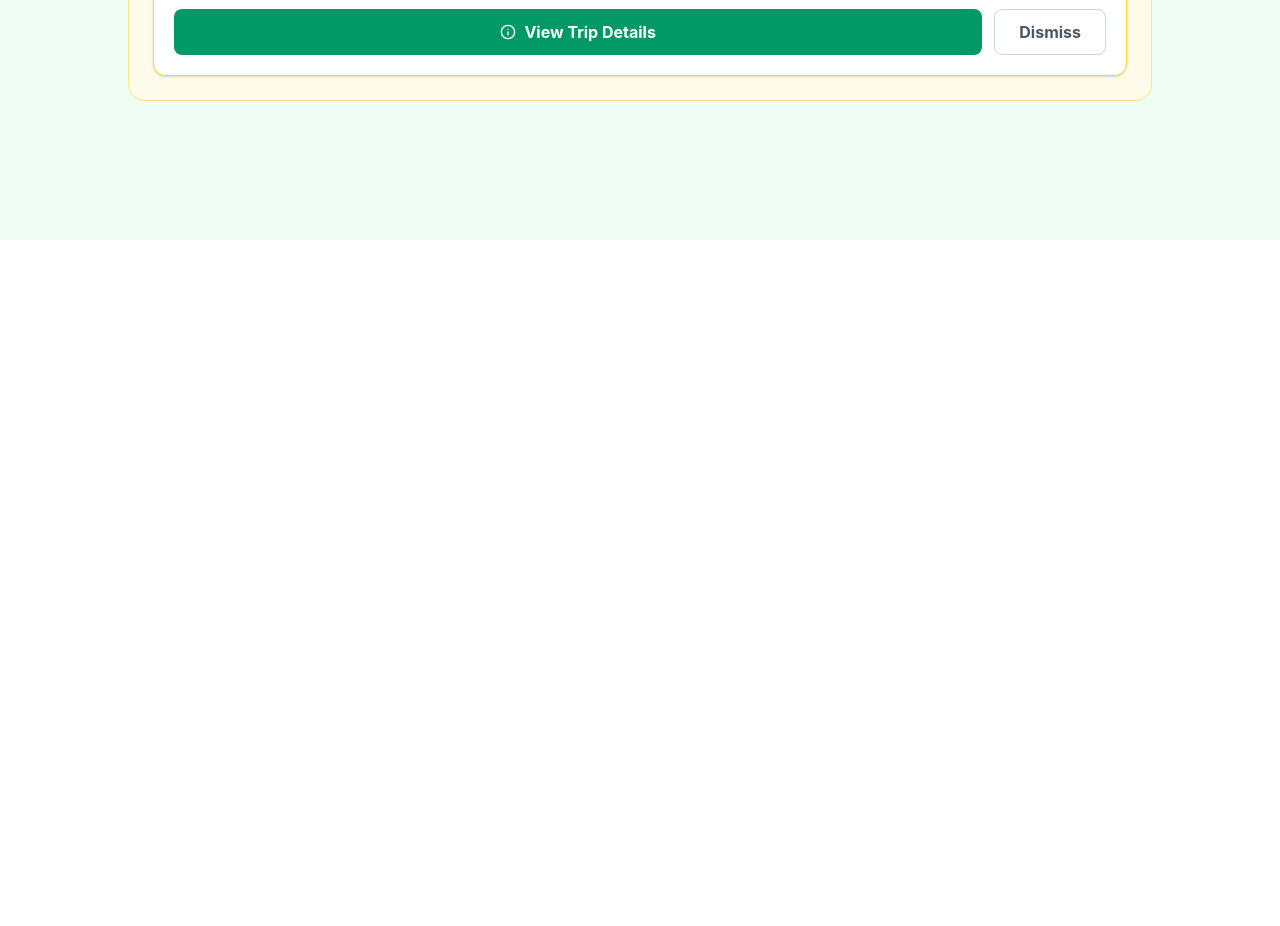
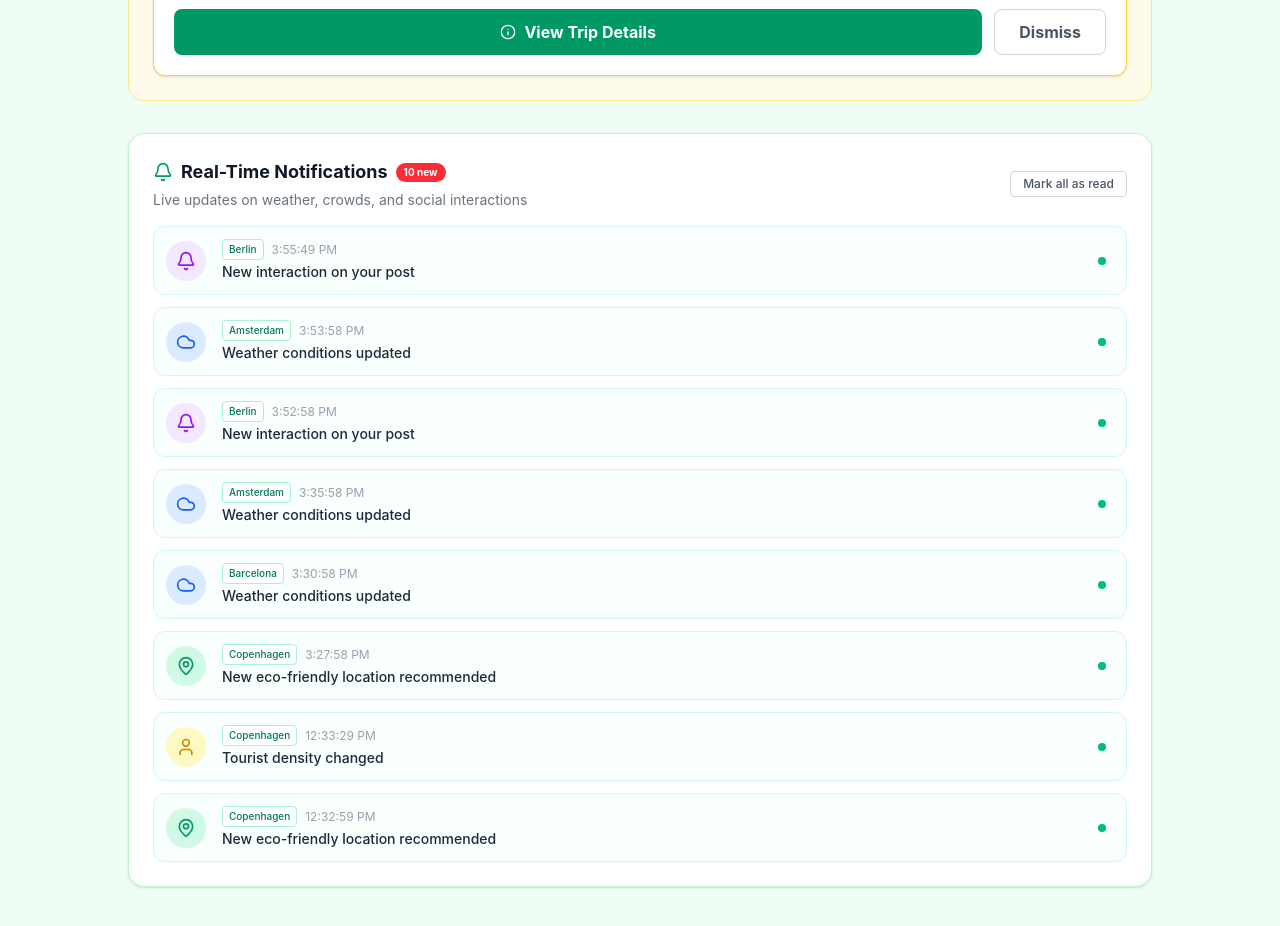
Before and after one commit to schwein69/Asw-Hci, a Vue app in the folder mevn-app/client/: page /live in a window 1280 px wide. Shown: the part 560-1486 px from the top of the page. Before the commit the page ends 800 px from the top, so only its background shows below. Built offline with nearby package versions, Linux system fonts and the light colour scheme.

Commit message:
Add real-time notifications list to Live page

```diff
--- a/mevn-app/client/src/components/Live.vue
+++ b/mevn-app/client/src/components/Live.vue
@@ -7,6 +7,9 @@ import {
   TrainFront,
   AlertTriangle,
   Info,
+  Cloud,
+  User,
+  CheckCircle,
 } from "lucide-vue-next";
 
 export default {
@@ -19,12 +22,14 @@ export default {
     TrainFront,
     AlertTriangle,
     Info,
+    Cloud,
+    User,
+    CheckCircle,
   },
   data() {
     return {
       // Change this to false to see the "No upcoming reminders" state initially
       hasUpcomingTrip: true,
-
       trip: {
         title: "European Adventure",
         status: "Departure in 24 hours",
@@ -34,18 +39,97 @@ export default {
         date: "12/17/2025",
         time: "08:30 AM",
       },
+
+      // --- NEW: Real-Time Notifications Data ---
+      notifications: [
+        {
+          id: 1,
+          type: "social",
+          city: "Berlin",
+          time: "3:55:49 PM",
+          message: "New interaction on your post",
+          icon: "Bell",
+          color: "bg-purple-100 text-purple-600",
+        },
+        {
+          id: 2,
+          type: "weather",
+          city: "Amsterdam",
+          time: "3:53:58 PM",
+          message: "Weather conditions updated",
+          icon: "Cloud",
+          color: "bg-blue-100 text-blue-600",
+        },
+        {
+          id: 3,
+          type: "social",
+          city: "Berlin",
+          time: "3:52:58 PM",
+          message: "New interaction on your post",
+          icon: "Bell",
+          color: "bg-purple-100 text-purple-600",
+        },
+        {
+          id: 4,
+          type: "weather",
+          city: "Amsterdam",
+          time: "3:35:58 PM",
+          message: "Weather conditions updated",
+          icon: "Cloud",
+          color: "bg-blue-100 text-blue-600",
+        },
+        {
+          id: 5,
+          type: "weather",
+          city: "Barcelona",
+          time: "3:30:58 PM",
+          message: "Weather conditions updated",
+          icon: "Cloud",
+          color: "bg-blue-100 text-blue-600",
+        },
+        {
+          id: 6,
+          type: "location",
+          city: "Copenhagen",
+          time: "3:27:58 PM",
+          message: "New eco-friendly location recommended",
+          icon: "MapPin",
+          color: "bg-emerald-100 text-emerald-600",
+        },
+        {
+          id: 7,
+          type: "user",
+          city: "Copenhagen",
+          time: "12:33:29 PM",
+          message: "Tourist density changed",
+          icon: "User",
+          color: "bg-yellow-100 text-yellow-600",
+        },
+        {
+          id: 8,
+          type: "location",
+          city: "Copenhagen",
+          time: "12:32:59 PM",
+          message: "New eco-friendly location recommended",
+          icon: "MapPin",
+          color: "bg-emerald-100 text-emerald-600",
+        },
+      ],
     };
   },
   methods: {
     dismissReminder() {
       this.hasUpcomingTrip = false;
     },
+    markAllRead() {
+      alert("All notifications marked as read!");
+    },
   },
 };
 </script>
 
 <template>
-  <div class="space-y-6 pb-10 max-w-5xl mx-auto">
+  <div class="space-y-8 pb-10 max-w-5xl mx-auto">
     <div class="bg-amber-50 border border-amber-200 rounded-2xl p-6">
       <div class="flex items-center gap-2 mb-1 text-amber-900">
         <Clock class="w-5 h-5" />
@@ -156,6 +240,67 @@ export default {
         </p>
       </div>
     </div>
+
+    <div class="bg-white rounded-2xl p-6 border border-green-200 shadow-sm">
+      <div class="flex items-center justify-between mb-4">
+        <div>
+          <div class="flex items-center gap-2">
+            <Bell class="w-5 h-5 text-emerald-600" />
+            <h3 class="font-bold text-lg text-gray-900">
+              Real-Time Notifications
+            </h3>
+            <span
+              class="bg-red-500 text-white text-[10px] font-bold px-2 py-0.5 rounded-full"
+              >10 new</span
+            >
+          </div>
+          <p class="text-sm text-gray-500 mt-1">
+            Live updates on weather, crowds, and social interactions
+          </p>
+        </div>
+        <button
+          @click="markAllRead"
+          class="text-xs font-medium text-gray-600 border border-gray-300 rounded px-3 py-1 hover:bg-gray-50 transition-colors"
+        >
+          Mark all as read
+        </button>
+      </div>
+
+      <div class="space-y-3">
+        <div
+          v-for="item in notifications"
+          :key="item.id"
+          class="flex items-center justify-between p-3 rounded-xl border border-emerald-100 bg-emerald-50/30 hover:bg-emerald-50 transition-colors cursor-pointer group"
+        >
+          <div class="flex items-center gap-4">
+            <div
+              class="w-10 h-10 rounded-full flex items-center justify-center shrink-0"
+              :class="item.color"
+            >
+              <component :is="item.icon" class="w-5 h-5" />
+            </div>
+
+            <div>
+              <div class="flex items-center gap-2 mb-0.5">
+                <span
+                  class="text-[10px] px-1.5 py-0.5 border border-emerald-200 text-emerald-700 bg-white rounded font-medium"
+                >
+                  {{ item.city }}
+                </span>
+                <span class="text-xs text-gray-400">{{ item.time }}</span>
+              </div>
+              <p class="text-sm font-medium text-gray-800">
+                {{ item.message }}
+              </p>
+            </div>
+          </div>
+
+          <div class="flex items-center pr-2">
+            <div class="w-2 h-2 rounded-full bg-emerald-500"></div>
+          </div>
+        </div>
+      </div>
+    </div>
   </div>
 </template>
 
```
